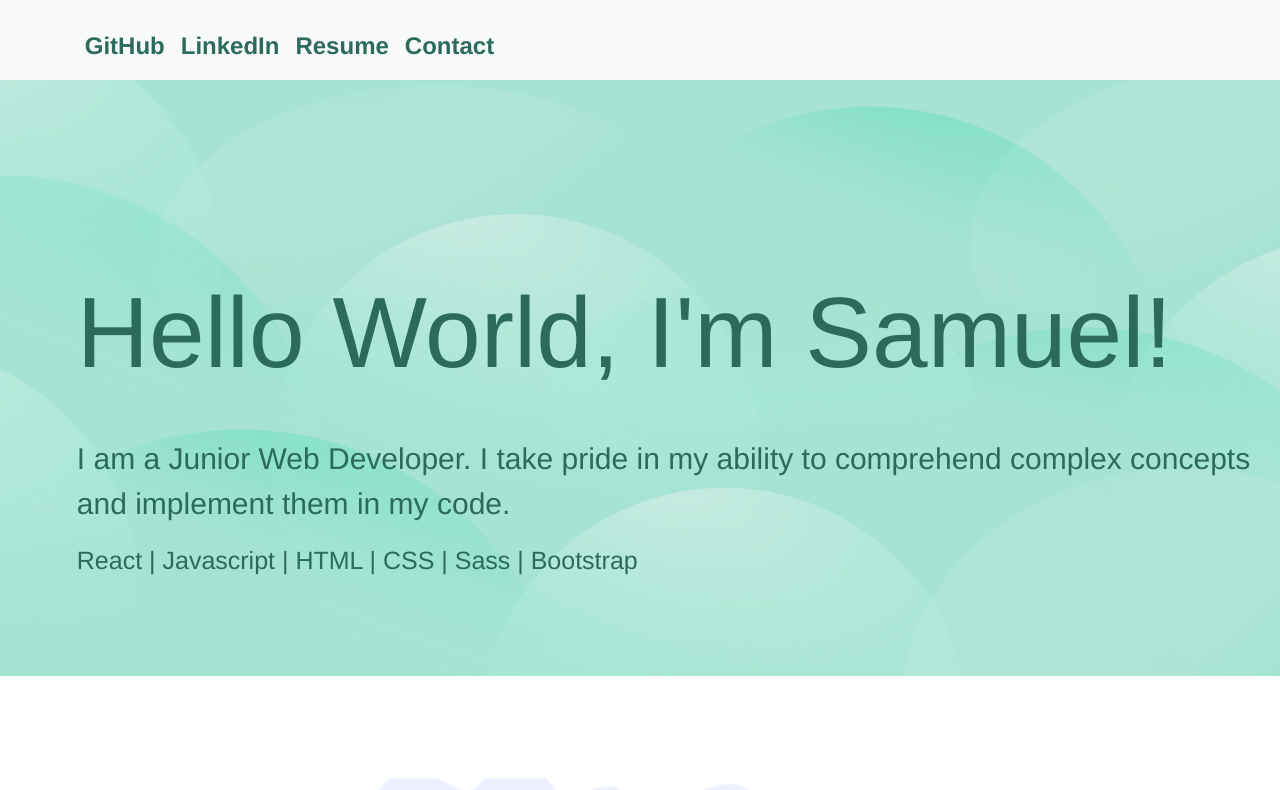
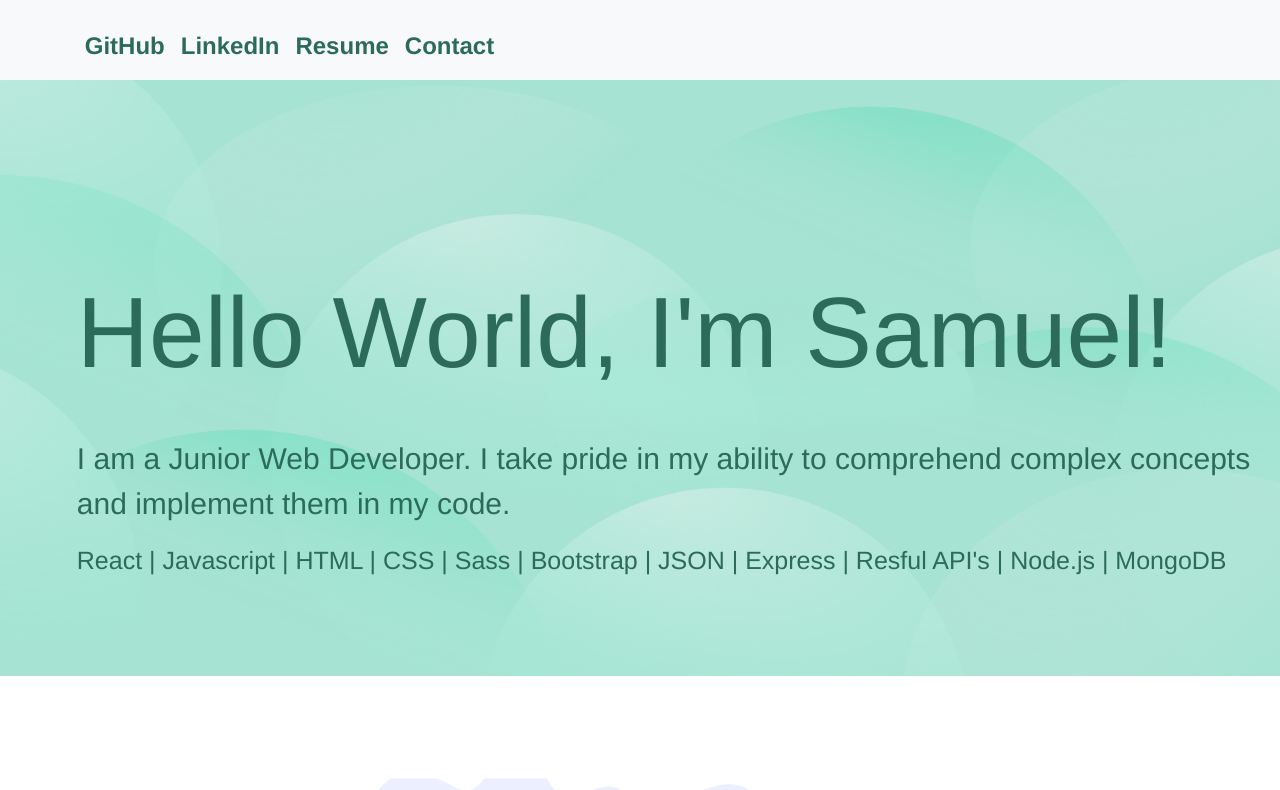
Before and after one commit to iamsam14/Portfolio-site, a React (Create React App) app in the folder client/: page / in a window 1280 px wide. Shown: the top 790 px of the page. Built offline with nearby package versions, Linux system fonts and the light colour scheme; no server answers.

Commit message:
skills added

```diff
--- a/client/src/App.scss
+++ b/client/src/App.scss
@@ -73,7 +73,8 @@
 
 // ProjectCards
 .projectcard {
-  -webkit-flex-wrap: wrap;
+  display: flex;
+  flex-direction: column;
   text-align: left;
   padding: 40px;
   p,
@@ -88,7 +89,7 @@
   display: flex;
   justify-content: center;
   flex-wrap: wrap;
-  display: -webkit-flex;
+  // display: -webkit-flex;
 }
 
 .projectimage {
--- a/client/src/Components/Layers/Intro.jsx
+++ b/client/src/Components/Layers/Intro.jsx
@@ -12,7 +12,7 @@ const Intro = () => {
             I am a Junior Web Developer. I take pride in my ability to
             comprehend complex concepts and implement them in my code.
           </p>
-          <p>React | Javascript | HTML | CSS | Sass | Bootstrap</p>
+          <p>React | Javascript | HTML | CSS | Sass | Bootstrap | JSON | Express | Resful API's | Node.js | MongoDB</p>
         </div>
       </div>
     </div>
```
